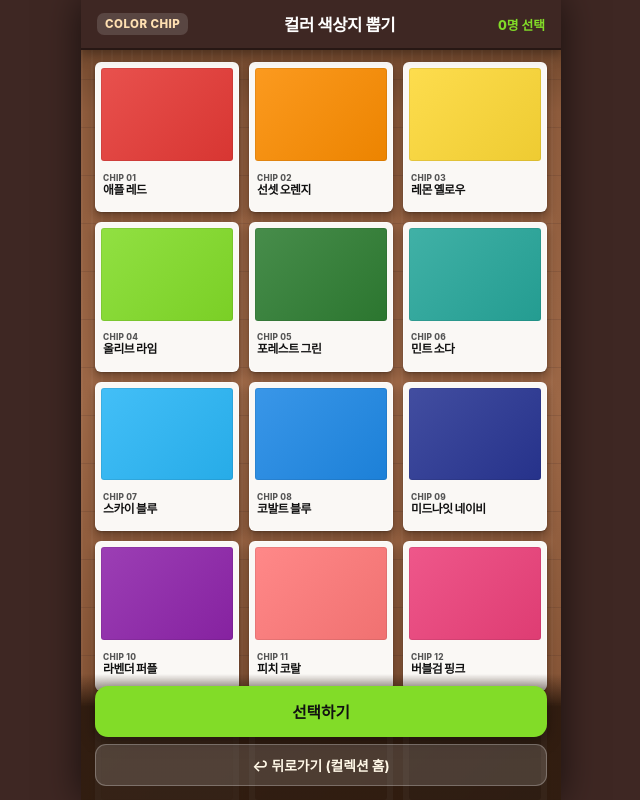
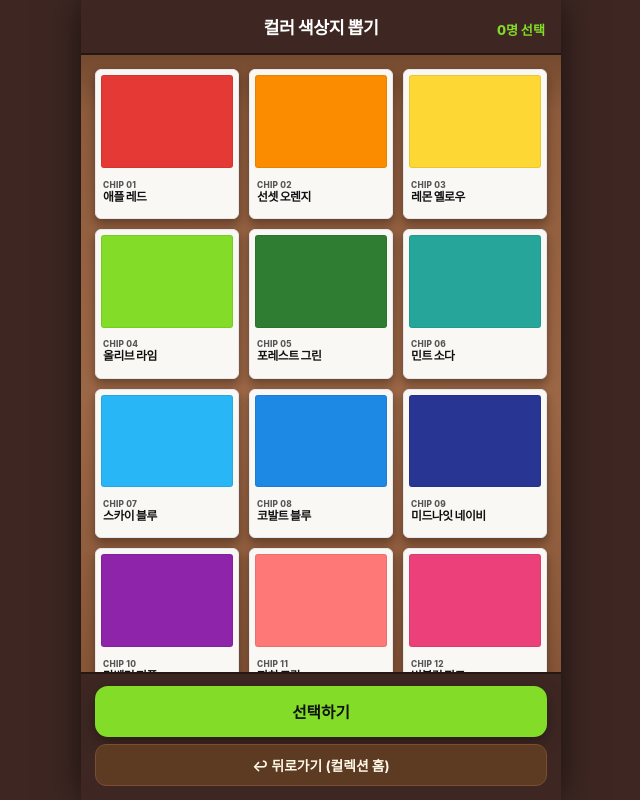
Before and after one commit to oywork-max/abcd, a plain HTML site: page color/index.html in a window 1280 px wide. Shown: the whole page, without its empty margins (319-959 px from the left). Drawn offline with Linux system fonts and the light colour scheme; a web font is replaced by a local one.

Commit message:
Update index.html

```diff
--- a/color/index.html
+++ b/color/index.html
@@ -2,18 +2,16 @@
 <html lang="ko">
 <head>
     <meta charset="UTF-8">
-    <!-- 아이폰 노치/배터리 영역까지 배경을 채우기 위한 viewport-fit=cover 및 theme-color 설정 -->
     <meta name="viewport" content="width=device-width, initial-scale=1.0, maximum-scale=1.0, user-scalable=no, viewport-fit=cover">
     <meta name="theme-color" content="#3E2723">
     <meta name="apple-mobile-web-app-capable" content="yes">
     <meta name="apple-mobile-web-app-status-bar-style" content="black-translucent">
-    <title>휴게시간 순서뽑기 - 컬러칩 데스크</title>
+    <title>휴게시간 순서뽑기 - 컬러</title>
     <link rel="stylesheet" as="style" crossorigin href="https://cdn.jsdelivr.net/gh/orioncactus/pretendard@v1.3.8/dist/web/static/pretendard.css">
     <style>
         :root {
             --header-wood: #3E2723;
             --desk-wood-base: #8D5B3C;
-            --desk-wood-dark: #6D4226;
             --primary-lime: #82DC28;
             --coral-accent: #FF7878;
             --ink-black: #111111;
@@ -39,7 +37,6 @@
             justify-content: center;
         }
 
-        /* 모바일 컨테이너 (나무 데스크 질감 배경 + 좌우 넘침 원천 차단) */
         .mobile-container {
             width: 100%;
             max-width: 480px;
@@ -49,98 +46,67 @@
             flex-direction: column;
             overflow: hidden;
             background-color: var(--desk-wood-base);
-            background-image:
-                repeating-linear-gradient(
-                    90deg,
-                    rgba(255, 255, 255, 0.03) 0px,
-                    rgba(255, 255, 255, 0.03) 2px,
-                    transparent 2px,
-                    transparent 10px
-                ),
-                repeating-linear-gradient(
-                    0deg,
-                    rgba(62, 39, 35, 0.16) 0px,
-                    rgba(62, 39, 35, 0.16) 1px,
-                    transparent 1px,
-                    transparent 48px
-                ),
-                linear-gradient(180deg, #5D3A22 0%, #8D5B3C 14%, #9C6746 50%, #7C4D30 100%);
+            background-image: linear-gradient(180deg, #5D3A22 0%, #8D5B3C 14%, #9C6746 50%, #7C4D30 100%);
             box-shadow: 0 0 35px rgba(0, 0, 0, 0.6);
         }
 
-        /* 상단 헤더 (배터리/상태바 영역까지 동일한 #3E2723 컬러 적용) */
+        /* 상단 헤더: 메인 타이틀 중앙 + 우측 선택 인원 카운터만 배치 (블러 없음) */
         header {
-            padding-top: calc(env(safe-area-inset-top, 0px) + 12px);
-            padding-bottom: 12px;
+            padding-top: calc(env(safe-area-inset-top, 0px) + 14px);
+            padding-bottom: 14px;
             padding-left: 16px;
             padding-right: 16px;
             background-color: var(--header-wood);
-            color: #FFF8E7;
+            color: #FFFFFF;
             display: flex;
             align-items: center;
-            justify-content: space-between;
+            justify-content: center;
+            position: relative;
             border-bottom: 2px solid #271714;
-            box-shadow: 0 4px 12px rgba(0, 0, 0, 0.35);
             z-index: 20;
             flex-shrink: 0;
         }
 
-        .header-badge {
-            font-size: 0.72rem;
-            font-weight: 800;
-            background: rgba(255, 255, 255, 0.14);
-            color: #FFE0B2;
-            padding: 4px 8px;
-            border-radius: 7px;
-            letter-spacing: 0.04em;
-        }
-
         .header-title {
-            font-size: 1.04rem;
-            font-weight: 800;
+            font-size: 1.08rem;
+            font-weight: 900;
             color: #FFFFFF;
             letter-spacing: -0.02em;
+            text-align: center;
         }
 
         .selected-counter {
-            font-size: 0.8rem;
+            position: absolute;
+            right: 16px;
+            bottom: 14px;
+            font-size: 0.82rem;
             font-weight: 800;
             color: var(--primary-lime);
-            min-width: 54px;
-            text-align: right;
         }
 
-        /* 페이지 레이어 */
         .page {
-            position: absolute;
-            top: calc(env(safe-area-inset-top, 0px) + 48px);
-            left: 0;
+            flex: 1;
+            min-height: 0;
             width: 100%;
-            height: calc(100% - env(safe-area-inset-top, 0px) - 48px);
             display: flex;
             flex-direction: column;
-            transition: opacity 0.35s ease, transform 0.35s ease;
-            opacity: 1;
+            position: relative;
             z-index: 2;
         }
 
         .page.hidden {
-            opacity: 0;
-            pointer-events: none;
-            transform: scale(0.98);
-            z-index: 1;
+            display: none !important;
         }
 
-        /* 스크롤 영역: 좌우 배지/회전 여유 공간을 위해 패딩과 가로 스크롤 방지 세팅 */
         .content-scroll {
             flex: 1;
+            min-height: 0;
             width: 100%;
             overflow-y: auto;
             overflow-x: hidden;
-            padding: 14px 14px 135px 14px;
+            padding: 14px 14px 140px 14px;
         }
 
-        /* [핵심 수정] 3x5 컬러 색상지 그리드: minmax(0, 1fr)로 좌우 3mm 팽창 현상 완벽 해결 */
         .swatch-grid {
             display: grid;
             grid-template-columns: repeat(3, minmax(0, 1fr));
@@ -149,10 +115,9 @@
             margin: 0 auto;
         }
 
-        /* 나무 데스크 위 컬러 색상지 카드 (팬톤/컬러칩 디자인) */
         .swatch-card {
             width: 100%;
-            min-width: 0; /* 내부 텍스트로 인한 카드 가로 늘어남 방지 */
+            min-width: 0;
             background: #FAF8F5;
             border-radius: 6px;
             aspect-ratio: 1 / 1.04;
@@ -162,25 +127,20 @@
             justify-content: space-between;
             cursor: pointer;
             position: relative;
-            box-shadow:
-                0 5px 10px rgba(30, 15, 5, 0.4),
-                0 1px 2px rgba(0, 0, 0, 0.22);
-            border: 1px solid rgba(255, 255, 255, 0.6);
+            box-shadow: 0 5px 10px rgba(30, 15, 5, 0.4);
+            border: 1px solid #E2E8F0;
             transition: transform 0.18s ease, box-shadow 0.18s ease;
             transform-origin: center center;
         }
 
-        /* 컬러지가 들어가는 상단 색면 영역 */
         .swatch-paper {
             width: 100%;
             height: 68%;
             border-radius: 3px;
             position: relative;
-            box-shadow: inset 0 0 0 1px rgba(0, 0, 0, 0.08);
-            background-image: linear-gradient(135deg, rgba(255,255,255,0.12) 0%, rgba(0,0,0,0.06) 100%);
+            border: 1px solid rgba(0, 0, 0, 0.08);
         }
 
-        /* 하단 검정색 폰트 컬러 이름 라벨 영역 */
         .swatch-label-box {
             height: 30%;
             width: 100%;
@@ -204,7 +164,7 @@
         .swatch-name {
             font-size: 0.74rem;
             font-weight: 900;
-            color: #111111; /* 선명한 검정색 폰트 */
+            color: #111111;
             letter-spacing: -0.04em;
             line-height: 1.2;
             white-space: nowrap;
@@ -213,7 +173,6 @@
             width: 100%;
         }
 
-        /* 카드를 선택했을 때 스탬프(도장) 찍히는 느낌의 흔들림 애니메이션 */
         @keyframes stampShake {
             0%   { transform: scale(1.14) rotate(-4deg); }
             30%  { transform: scale(0.92) rotate(3deg); }
@@ -224,9 +183,7 @@
 
         .swatch-card.selected {
             outline: 2.5px solid var(--primary-lime);
-            box-shadow:
-                0 8px 15px rgba(0, 0, 0, 0.48),
-                0 0 0 1.5px #3E2723;
+            box-shadow: 0 8px 15px rgba(0, 0, 0, 0.48), 0 0 0 1.5px #3E2723;
             transform: rotate(-1deg);
         }
 
@@ -234,15 +191,14 @@
             animation: stampShake 0.36s cubic-bezier(0.36, 0.07, 0.19, 0.97) forwards;
         }
 
-        /* 스탬프 도장 마크 */
         .stamp-mark {
             position: absolute;
             top: 48%;
             left: 50%;
             transform: translate(-50%, -65%) rotate(-14deg) scale(1.4);
-            border: 2px solid rgba(17, 17, 17, 0.85);
-            color: rgba(17, 17, 17, 0.9);
-            background: rgba(255, 255, 255, 0.85);
+            border: 2px solid #111111;
+            color: #111111;
+            background: #FFFFFF;
             padding: 2px 5px;
             border-radius: 4px;
             font-size: 0.58rem;
@@ -252,7 +208,6 @@
             pointer-events: none;
             transition: all 0.18s cubic-bezier(0.2, 0.9, 0.3, 1.3);
             z-index: 5;
-            box-shadow: 0 2px 4px rgba(0,0,0,0.15);
         }
 
         .swatch-card.selected .stamp-mark {
@@ -260,7 +215,6 @@
             transform: translate(-50%, -65%) rotate(-14deg) scale(1);
         }
 
-        /* 결과 화면 우측 상단 살짝 겹치는 알파벳 배지 (좌우 잘림 없도록 안쪽 정렬 보정) */
         .result-badge {
             position: absolute;
             top: -7px;
@@ -286,14 +240,14 @@
             100% { transform: scale(1) translateY(0); opacity: 1; }
         }
 
-        /* 하단 고정 영역 (선택하기 + 아래 뒤로가기 배치) */
         .footer-action {
             position: absolute;
             bottom: 0;
             left: 0;
             width: 100%;
             padding: 12px 14px calc(env(safe-area-inset-bottom, 0px) + 14px) 14px;
-            background: linear-gradient(to top, rgba(46, 27, 15, 0.96) 74%, rgba(46, 27, 15, 0));
+            background-color: var(--header-wood);
+            border-top: 2px solid #271714;
             display: flex;
             flex-direction: column;
             gap: 7px;
@@ -324,30 +278,22 @@
             transform: scale(0.98);
         }
 
-        /* 선택하기 아래 하단 뒤로가기 버튼 */
         .sub-back-btn {
             width: 100%;
-            background: rgba(255, 255, 255, 0.14);
+            background: #5D3A22;
             color: #FFF8E7;
-            border: 1px solid rgba(255, 255, 255, 0.25);
+            border: 1px solid #7C4D30;
             border-radius: 11px;
             padding: 10px;
             font-size: 0.86rem;
             font-weight: 700;
             cursor: pointer;
-            transition: background 0.15s ease, transform 0.15s ease;
             display: flex;
             align-items: center;
             justify-content: center;
             gap: 6px;
         }
 
-        .sub-back-btn:active {
-            background: rgba(255, 255, 255, 0.24);
-            transform: scale(0.98);
-        }
-
-        /* 결과 화면 하단 홈으로 가기 & 뒤로가기 버튼 */
         .result-nav-btn {
             flex: 1;
             padding: 14px 10px;
@@ -373,7 +319,6 @@
             color: #111111;
         }
 
-        /* 스낵바 (Snackbar) 스타일 토스트 */
         .snackbar {
             position: absolute;
             bottom: calc(env(safe-area-inset-bottom, 0px) + 118px);
@@ -413,12 +358,10 @@
             white-space: nowrap;
         }
 
-        /* 바텀시트 모달 */
         .bottom-sheet-overlay {
             position: absolute;
             inset: 0;
-            background: rgba(0, 0, 0, 0.58);
-            backdrop-filter: blur(3px);
+            background: rgba(0, 0, 0, 0.65);
             z-index: 100;
             opacity: 0;
             pointer-events: none;
@@ -463,12 +406,10 @@
             margin-bottom: 18px;
         }
 
-        /* 컬러색상지 셔플(섞이는) 애니메이션 오버레이 */
         .shuffle-stage {
             position: absolute;
             inset: 0;
-            background: rgba(43, 25, 14, 0.82);
-            backdrop-filter: blur(4px);
+            background: rgba(39, 23, 20, 0.92);
             z-index: 150;
             display: flex;
             flex-direction: column;
@@ -521,10 +462,8 @@
             color: #FFF8E7;
             font-size: 1rem;
             font-weight: 800;
-            letter-spacing: -0.01em;
         }
 
-        /* 컨페티 캔버스 */
         #confettiCanvas {
             position: absolute;
             inset: 0;
@@ -538,34 +477,27 @@
 <body>
 
     <div class="mobile-container">
-        <!-- 컨페티 효과용 캔버스 -->
         <canvas id="confettiCanvas"></canvas>
 
-        <!-- 상단 헤더 (배터리 영역과 동일한 다크 우드 컬러) -->
         <header>
-            <span class="header-badge">COLOR CHIP</span>
             <div class="header-title" id="headerTitle">컬러 색상지 뽑기</div>
             <div class="selected-counter" id="selectedCounter">0명 선택</div>
         </header>
 
-        <!-- [페이지 1] 데스크 위 3x5 컬러 색상지 선택 화면 -->
         <div class="page" id="selectPage">
             <div class="content-scroll">
                 <div class="swatch-grid" id="swatchGrid"></div>
             </div>
-            <!-- 하단: 선택하기 버튼 + 그 아래 뒤로가기 버튼 -->
             <div class="footer-action">
                 <button class="primary-btn" onclick="openBottomSheet()">선택하기</button>
                 <button class="sub-back-btn" onclick="triggerBackSnackbar()">↩ 뒤로가기 (컬렉션 홈)</button>
             </div>
         </div>
 
-        <!-- [페이지 2] 결과 화면 -->
         <div class="page hidden" id="resultPage">
             <div class="content-scroll">
                 <div class="swatch-grid" id="resultGrid"></div>
             </div>
-            <!-- 하단: 홈으로 가기 & 뒤로가기 기능 -->
             <div class="footer-action">
                 <div class="footer-row">
                     <button class="result-nav-btn home" onclick="navigateHome()">🏠 홈으로 가기</button>
@@ -574,13 +506,11 @@
             </div>
         </div>
 
-        <!-- 컬러 색상지 셔플 애니메이션 스테이지 -->
         <div class="shuffle-stage" id="shuffleStage">
             <div class="shuffle-deck" id="shuffleDeck"></div>
             <div class="shuffle-text">컬러 색상지를 섞는 중입니다...</div>
         </div>
 
-        <!-- 바텀시트 모달 -->
         <div class="bottom-sheet-overlay" id="bottomSheetOverlay" onclick="closeBottomSheet(event)">
             <div class="bottom-sheet" onclick="event.stopPropagation()">
                 <div class="sheet-handle"></div>
@@ -589,7 +519,6 @@
             </div>
         </div>
 
-        <!-- 스낵바 (Snackbar) -->
         <div class="snackbar" id="snackbar">
             <span id="snackbarText">메인 컬렉션 화면으로 이동할까요?</span>
             <button class="snackbar-action" id="snackbarActionBtn" onclick="navigateHome()">이동하기</button>
@@ -597,7 +526,6 @@
     </div>
 
     <script>
-        // 나무 데스크 위 15개 컬러 색상지 데이터 (3x5 배열, 검정색 폰트 라벨용)
         const colorSwatches = [
             { id: 1,  code: 'CHIP 01', name: '애플 레드',     hex: '#E53935' },
             { id: 2,  code: 'CHIP 02', name: '선셋 오렌지',   hex: '#FB8C00' },
@@ -620,7 +548,6 @@
         let lastStampedId = null;
         let snackbarTimer = null;
 
-        // 3x5 컬러 색상지 렌더링
         function renderSwatches() {
             const grid = document.getElementById('swatchGrid');
             grid.innerHTML = '';
@@ -647,7 +574,6 @@
             document.getElementById('selectedCounter').innerText = `${selectedIds.length}명 선택`;
         }
 
-        // 카드 선택 시 스탬프 흔들림 효과
         function toggleSwatch(id) {
             if (selectedIds.includes(id)) {
                 selectedIds = selectedIds.filter(item => item !== id);
@@ -659,7 +585,6 @@
             renderSwatches();
         }
 
-        // 스낵바 표시 함수
         function showSnackbar(message, showAction = true) {
             const bar = document.getElementById('snackbar');
             const text = document.getElementById('snackbarText');
@@ -675,12 +600,10 @@
             }, 3000);
         }
 
-        // 선택 화면 하단 '뒤로가기' 클릭 시 스낵바 스타일 구현
         function triggerBackSnackbar() {
             showSnackbar('이전 컬렉션 선택 화면으로 돌아갑니다.', true);
         }
 
-        // 홈으로 이동 (폴더 구조 / 단일 폴더 구조 모두 호환)
         function navigateHome() {
             const path = window.location.pathname;
             if (path.includes('/color/')) {
@@ -690,7 +613,6 @@
             }
         }
 
-        // 바텀시트 열기
         function openBottomSheet() {
             if (selectedIds.length === 0) {
                 showSnackbar('최소 1개 이상의 컬러 색상지를 선택해주세요!', false);
@@ -706,7 +628,6 @@
             }
         }
 
-        // 피셔-예이츠 셔플
         function shuffleArray(arr) {
             const copy = [...arr];
             for (let i = copy.length - 1; i > 0; i--) {
@@ -716,7 +637,6 @@
             return copy;
         }
 
-        // 결과 보기 클릭 -> 컬러색상지가 섞이는 애니메이션 후 결과 전환
         function startShuffleAndResult() {
             document.getElementById('bottomSheetOverlay').classList.remove('active');
 
@@ -724,7 +644,6 @@
             const deck = document.getElementById('shuffleDeck');
             deck.innerHTML = '';
 
-            // 선택한 컬러지(최대 6장 시각 표출)를 덱에 생성
             const previewIds = selectedIds.slice(0, 6);
             previewIds.forEach((id, idx) => {
                 const item = colorSwatches.find(c => c.id === id);
@@ -740,7 +659,6 @@
 
             stage.classList.add('active');
 
-            // 카드들이 좌우/회전하며 섞이는 모션
             const cards = deck.querySelectorAll('.shuffle-swatch');
             let step = 0;
             const shuffleInterval = setInterval(() => {
@@ -760,7 +678,6 @@
                 }
             }, 220);
 
-            // 1.15초 뒤 결과 화면 오픈 + 컨페티 발사
             setTimeout(() => {
                 stage.classList.remove('active');
                 showResultPage();
@@ -776,24 +693,21 @@
             headerTitle.innerText = '컬러 순서 결과';
 
             renderResultGrid();
-
-            setTimeout(() => {
-                resultPage.classList.remove('hidden');
-                launchConfetti();
-            }, 60);
+            resultPage.classList.remove('hidden');
+            launchConfetti();
         }
 
-        // 결과 렌더링
+        // [핵심] 선택된 컬러들을 랜덤으로 섞은 뒤 A, B, C, D... 순서대로 정렬하여 표시
         function renderResultGrid() {
             const resultGrid = document.getElementById('resultGrid');
             resultGrid.innerHTML = '';
 
-            const alphabets = selectedIds.map((_, idx) => String.fromCharCode(65 + idx));
-            const shuffledAlphabets = shuffleArray(alphabets);
+            // 선택한 컬러 ID 배열을 무작위로 섞음 -> 첫 번째가 A, 두 번째가 B, 세 번째가 C...
+            const shuffledColorIds = shuffleArray(selectedIds);
 
-            selectedIds.forEach((id, index) => {
+            shuffledColorIds.forEach((id, index) => {
                 const item = colorSwatches.find(c => c.id === id);
-                const badgeLetter = shuffledAlphabets[index];
+                const badgeLetter = String.fromCharCode(65 + index); // A, B, C, D 순서대로!
 
                 const card = document.createElement('div');
                 card.className = 'swatch-card selected';
@@ -810,7 +724,6 @@
             });
         }
 
-        // 결과 화면에서 뒤로가기 (선택 화면으로)
         function goBackToSelect() {
             const selectPage = document.getElementById('selectPage');
             const resultPage = document.getElementById('resultPage');
@@ -819,13 +732,9 @@
             resultPage.classList.add('hidden');
             headerTitle.innerText = '컬러 색상지 뽑기';
             lastStampedId = null;
-
-            setTimeout(() => {
-                selectPage.classList.remove('hidden');
-            }, 200);
+            selectPage.classList.remove('hidden');
         }
 
-        // 최종 결과 컨페티(Confetti) 파티클 엔진
         function launchConfetti() {
             const canvas = document.getElementById('confettiCanvas');
             const ctx = canvas.getContext('2d');
```
